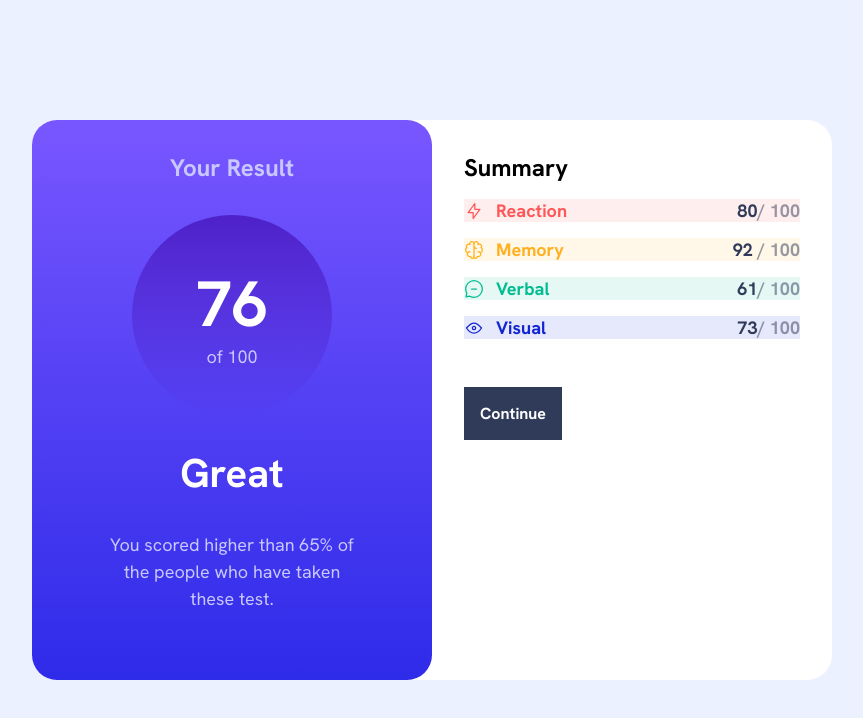
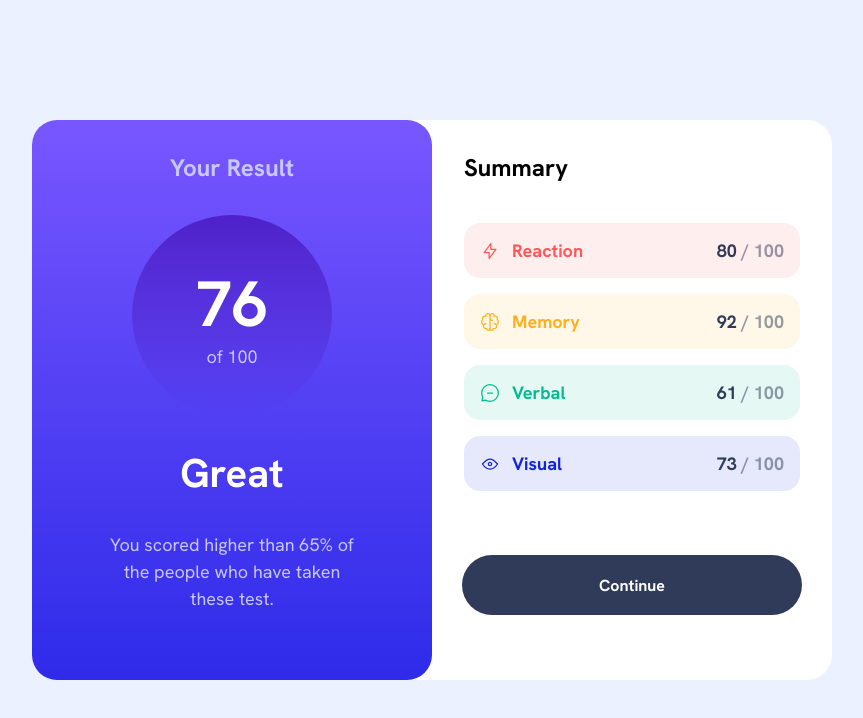
Before and after one commit to CodexianScholar/Results-Summary-Component-, a plain HTML site: page index.html in a window 1280 px wide. Shown: the whole page, without its empty margins (208-1071 px from the left). Drawn offline with Linux system fonts and the light colour scheme.

Commit message:
completed styling for desktop view

```diff
--- a/index.html
+++ b/index.html
@@ -40,7 +40,7 @@
                 <p class="stat-label">Reaction</p>
                 <div class="stat-numbers">
                   <p>
-                    <span class="score">80</span
+                    <span class="score">80 </span
                     ><span class="total">/ 100</span>
                   </p>
                 </div>
@@ -53,7 +53,7 @@
                 <p class="stat-label">Memory</p>
                 <div class="stat-numbers">
                   <p>
-                    <span class="score">92</span>
+                    <span class="score">92 </span>
                     <span class="total">/ 100</span>
                   </p>
                 </div>
@@ -69,7 +69,7 @@
                 <p class="stat-label">Verbal</p>
                 <div class="stat-numbers">
                   <p>
-                    <span class="score">61</span
+                    <span class="score">61 </span
                     ><span class="total">/ 100</span>
                   </p>
                 </div>
@@ -82,14 +82,16 @@
                 <p class="stat-label">Visual</p>
                 <div class="stat-numbers">
                   <p>
-                    <span class="score">73</span
+                    <span class="score">73 </span
                     ><span class="total">/ 100</span>
                   </p>
                 </div>
               </div>
             </div>
           </div>
-          <button id="btn">Continue</button>
+          <div class="btn-container">
+            <button id="btn">Continue</button>
+          </div>
         </div>
       </section>
     </main>
--- a/style.css
+++ b/style.css
@@ -135,11 +135,21 @@ span {
   padding-left: 2rem;
 }
 
+.summary-stats {
+  padding: 1.5rem 0rem;
+}
+
 .stats {
   display: flex;
   align-items: center;
   justify-content: space-between;
   margin: 1rem 2rem;
+  padding: 1rem;
+  border-radius: 16px;
+}
+
+.stats:last-child {
+  margin-bottom: 1rem;
 }
 
 .stat-text {
@@ -201,9 +211,16 @@ span {
   background-color: var(--Cobalt-blue-bg);
 }
 
+.btn-container {
+  text-align: center;
+}
+
 #btn {
-  margin: 2rem;
+  margin: 1.5rem;
   padding: 1rem;
+  width: 340px;
+  height: 60px;
+  border-radius: 30px;
   background-color: var(--dark-gray-blue);
   color: var(--white);
   border: none;
@@ -214,7 +231,7 @@ span {
 
 #btn:hover {
   background-image: linear-gradient(
-    to right,
+    to bottom,
     var(--light-slate-blue),
     var(--light-royal-blue)
   );
```
